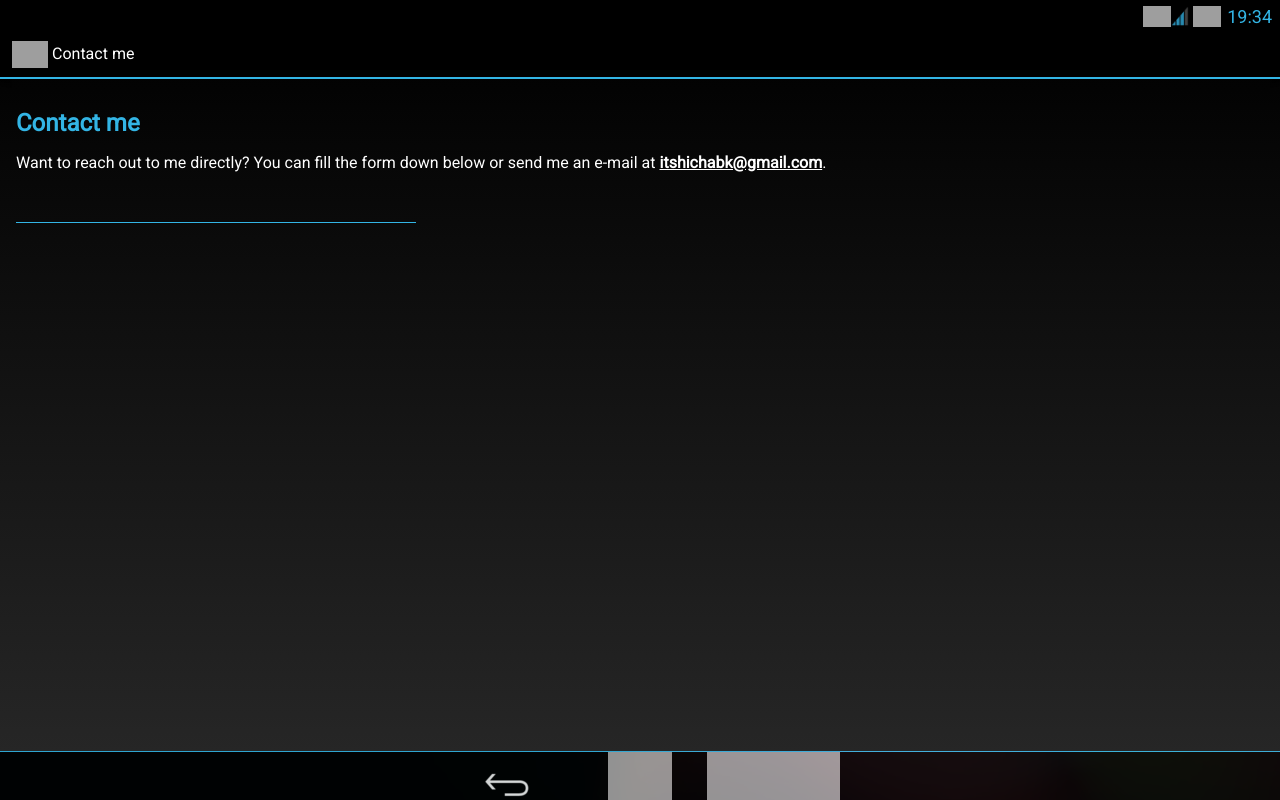
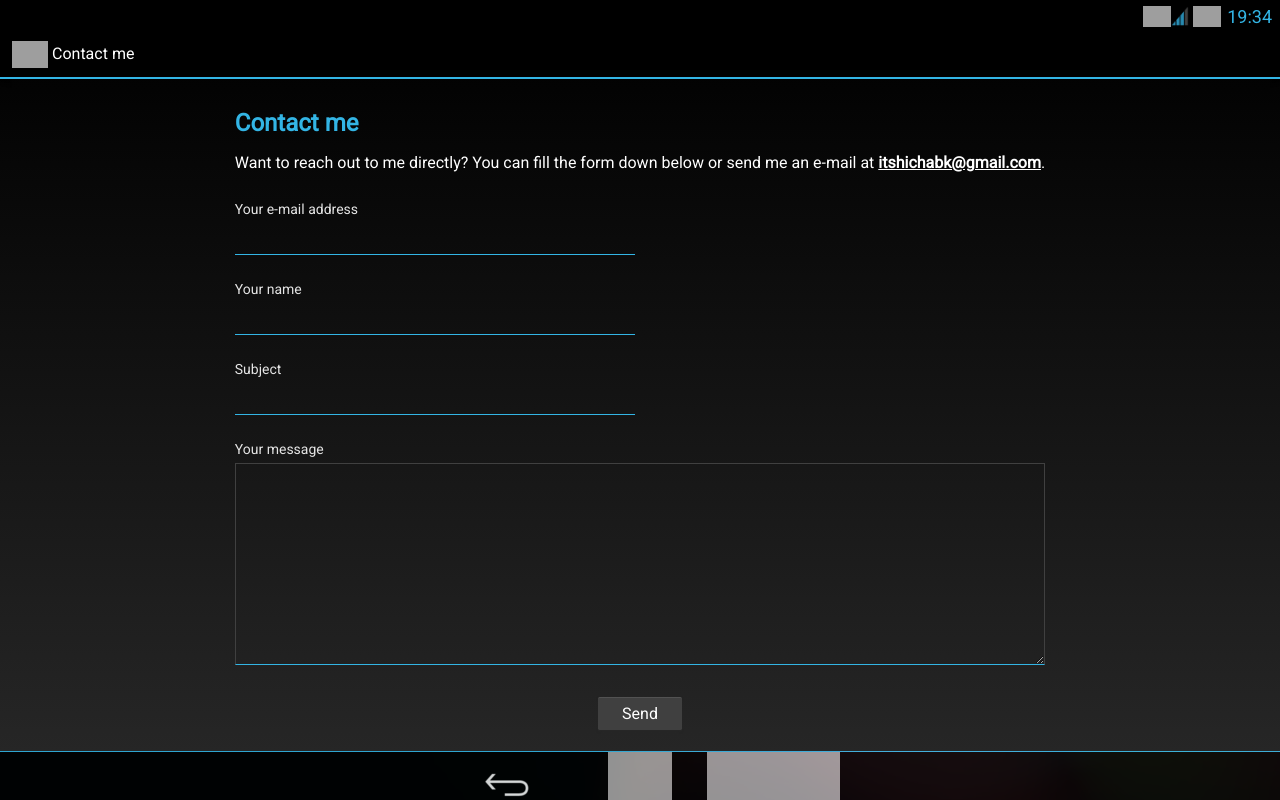
Before and after one commit to itshichabk/holofolio, a Next.js app: page /contact in a window 1280 px wide. Built offline with nearby package versions, Linux system fonts and the light colour scheme; grey boxes are pictures that could not be loaded.

Commit message:
Contact form + send email (emailjs)

```diff
--- a/app/contact/page.js
+++ b/app/contact/page.js
@@ -4,12 +4,11 @@ import AppLayout from "@/layouts/AppLayout";
 export default function ContactMeApp() {
   return (
     <AppLayout title="Contact me" icon="Email.ico">
-      <div className="m-4">
+      <div className="m-4 lg:mx-auto">
         <h1 className="text-2xl text-holo font-bold my-3">Contact me</h1>
         <p className="mb-4">Want to reach out to me directly? You can fill the form down below or send me an e-mail
            at <a href="mailto:itshichabk@gmail.com" className="font-bold underline">itshichabk@gmail.com</a>.
         </p>
-
         <ContactForm/>
       </div>
     </AppLayout>
--- a/components/contact/ContactForm.jsx
+++ b/components/contact/ContactForm.jsx
@@ -1,10 +1,33 @@
 "use client";
 import Form from 'next/form'
+import FormInput from './FormInput';
+import TextArea from './TextArea';
+import SubmitButton from './SubmitButton';
+import emailjs from '@emailjs/browser';
 
 export default function ContactForm() {
+
+  async function handleSubmit(formData) {
+    emailjs.send("service_l6cnw6o", "template_sy8tbrc",
+                {
+                    "from_name": formData.get("name"),
+                    "subject":   formData.get("subject"),
+                    "message":  formData.get("message")
+                },
+                { publicKey: 'uCIP3Xe7ddrUnZErS' })
+    .then(
+      (response) => { console.log("YES"); },
+      (error) => { console.log(error); },
+    );
+  }
+
   return (
-    <Form>
-        <input name='email' className='bg-transparent h-8 border-b border-holo w-full max-w-[400px]'/>
+    <Form className='mt-6 mb-4' action={handleSubmit}>
+      <FormInput label="Your e-mail address" name="email" type="email"/>
+      <FormInput label="Your name" name="name" type="text"/>
+      <FormInput label="Subject" name="subject" type="text"/>
+      <TextArea/>
+      <SubmitButton/>
     </Form>
   )
 }
--- /dev/null
+++ b/components/contact/FormInput.jsx
@@ -0,0 +1,10 @@
+"use client";
+
+export default function FormInput({label, name, type}) {
+  return (
+    <div className="flex flex-col mb-6">
+      <label htmlFor={name} className="text-neutral-200 text-sm">{label}</label>
+      <input type={type} name={name} className='bg-transparent h-9 border-b border-holo w-full max-w-[400px] focus:outline-none' required/>
+    </div>
+  )
+}
--- /dev/null
+++ b/components/contact/SubmitButton.jsx
@@ -0,0 +1,13 @@
+"use client";
+
+export default function SubmitButton() {
+  return (
+    <button type="submit"
+            className='bg-neutral-700 px-6 py-1 border-t border-b border-t-neutral-600 border-b-neutral-800
+                        rounded-sm shadow-sm shadow-neutral-800
+                        hover:bg-neutral-600 hover:border-t-neutral-500 hover:border-b-neutral-700
+                        active:outline active:outline-holo/50 active:outline-4 active:bg-[#2da0ca] active:border-t-[#43b1da] active:border-b-[#247fa1] mx-auto block mt-8'>
+        Send
+    </button>
+  )
+}
--- /dev/null
+++ b/components/contact/TextArea.jsx
@@ -0,0 +1,8 @@
+export default function TextArea() {
+  return (
+    <div className="flex flex-col mb-4">
+        <label htmlFor="message" className="text-neutral-200 text-sm">Your message</label>
+        <textarea name="message" className='bg-transparent border border-neutral-700 border-b-holo w-full py-1 mt-1 focus:outline-none' rows={8} required/>
+    </div>
+  )
+}
--- a/package.json
+++ b/package.json
@@ -9,6 +9,8 @@
     "lint": "next lint"
   },
   "dependencies": {
+    "@emailjs/browser": "^4.4.1",
+    "@emailjs/nodejs": "^5.0.2",
     "next": "15.1.0",
     "react": "^19.0.0",
     "react-dom": "^19.0.0"
```
Also changed, not shown: 1 other file (tests, documents, lock files or other folders).
